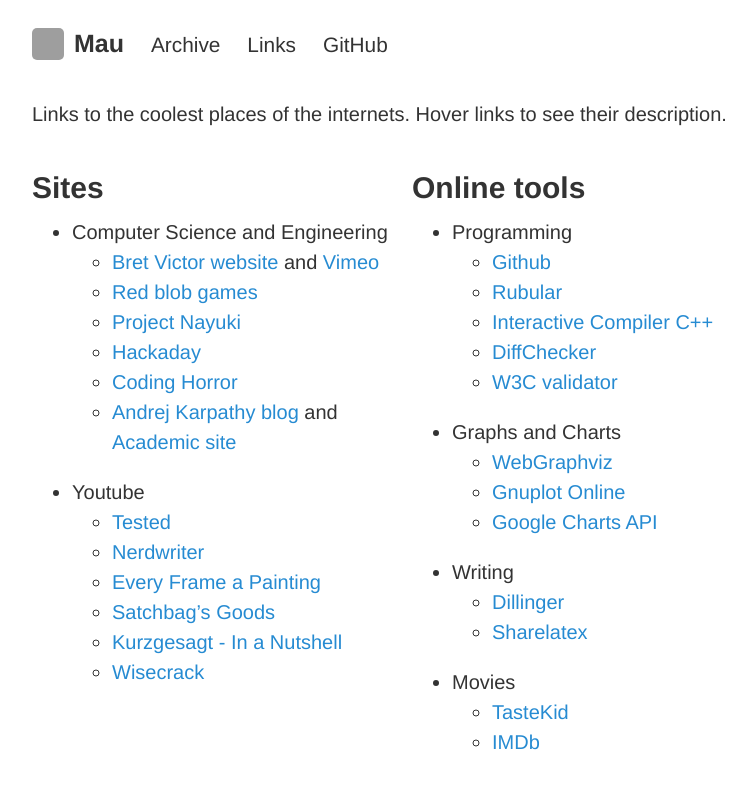
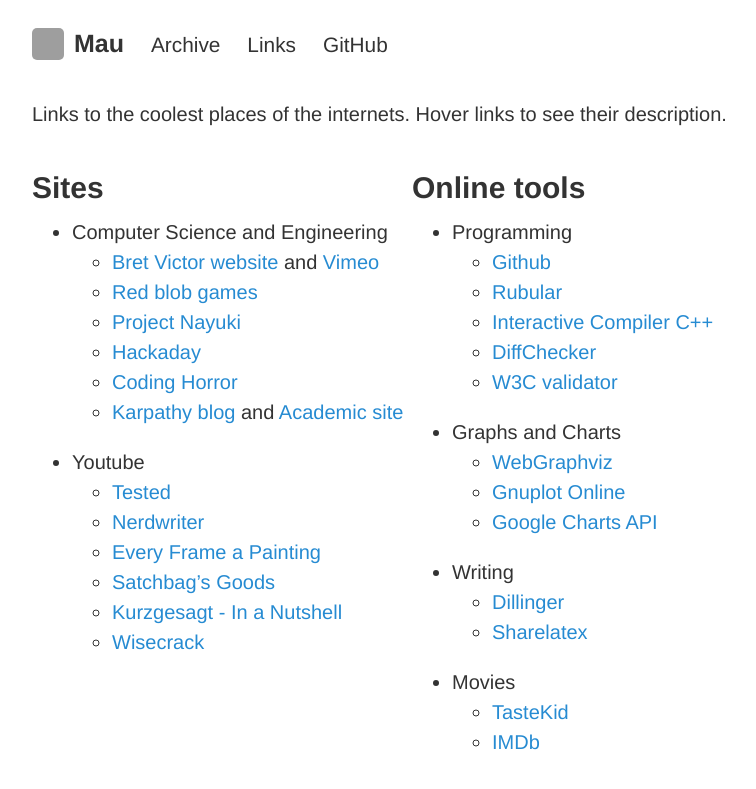
Before and after one commit to Maumagnaguagno/maumagnaguagno.github.io, a Jekyll site: the page built from links.md, in a window 1280 px wide. Shown: the top 789 px of the page, without its empty margins (228-984 px from the left). Built offline with Jekyll 4.4.1, drawn with Linux system fonts in a browser that asks for light colours; our own code applies the rules of GitHub Pages for plain Markdown files; grey boxes are pictures that could not be loaded.

Commit message:
Make link title smaller

```diff
--- a/links.md
+++ b/links.md
@@ -16,7 +16,7 @@ Hover links to see their description.
   - [Project Nayuki](https://www.nayuki.io/ "Programming blog")
   - [Hackaday](https://hackaday.com "Engineering and maker stuff")
   - [Coding Horror](https://blog.codinghorror.com/ "Programming and human factors")
-  - [Andrej Karpathy blog](http://karpathy.github.io/ "Computer Science Ph.D student interested in machine learning") and [Academic site](http://cs.stanford.edu/people/karpathy/ "Karpathy at Stanford")
+  - [Karpathy blog](http://karpathy.github.io/ "Computer Science Ph.D student interested in machine learning") and [Academic site](http://cs.stanford.edu/people/karpathy/ "Karpathy at Stanford")
 - Youtube
   - [Tested](https://www.youtube.com/user/testedcom "Adam Savage - Design and build stuff")
   - [Nerdwriter](https://www.youtube.com/user/Nerdwriter1 "Movie and art reviews")
```
